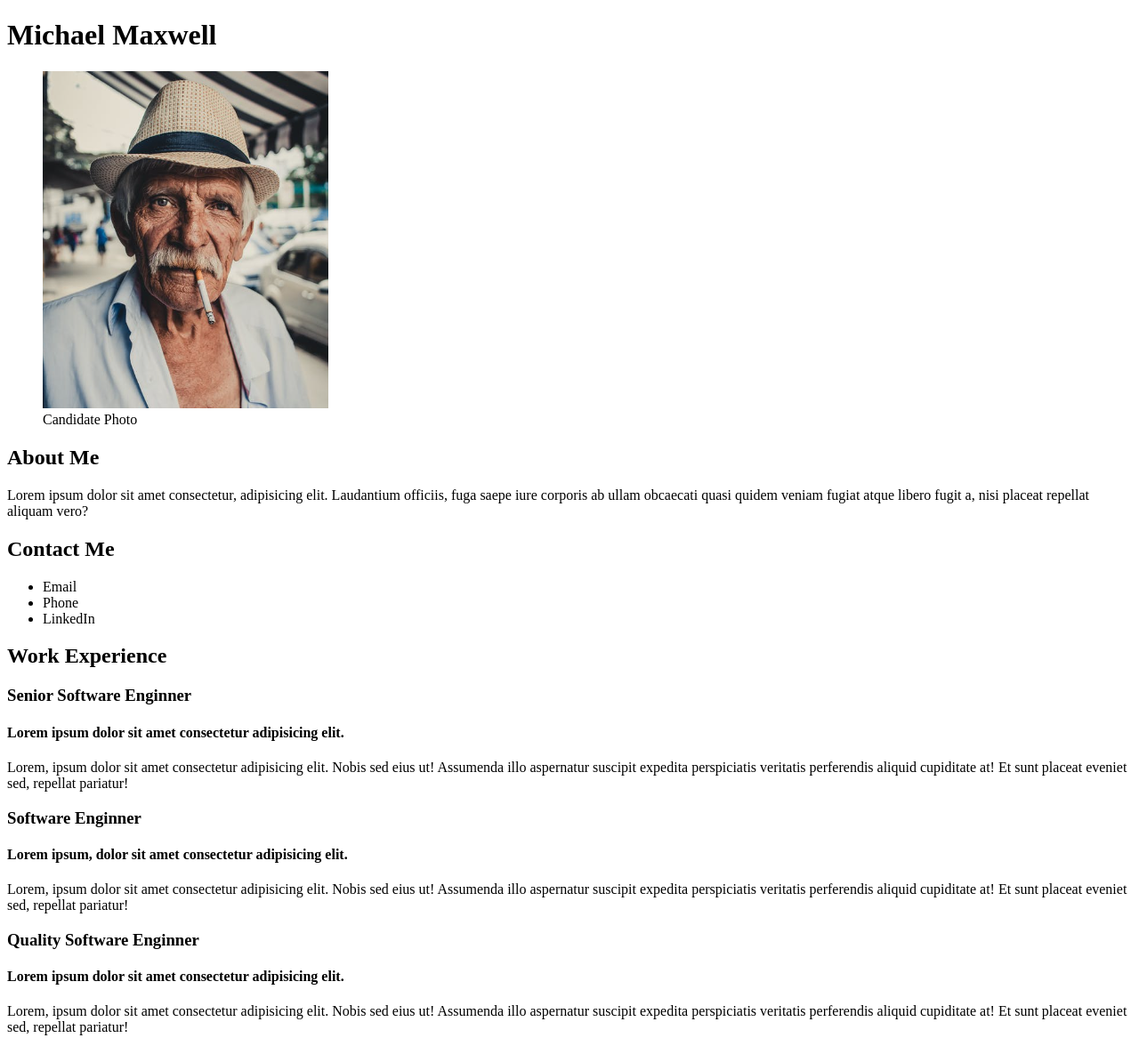
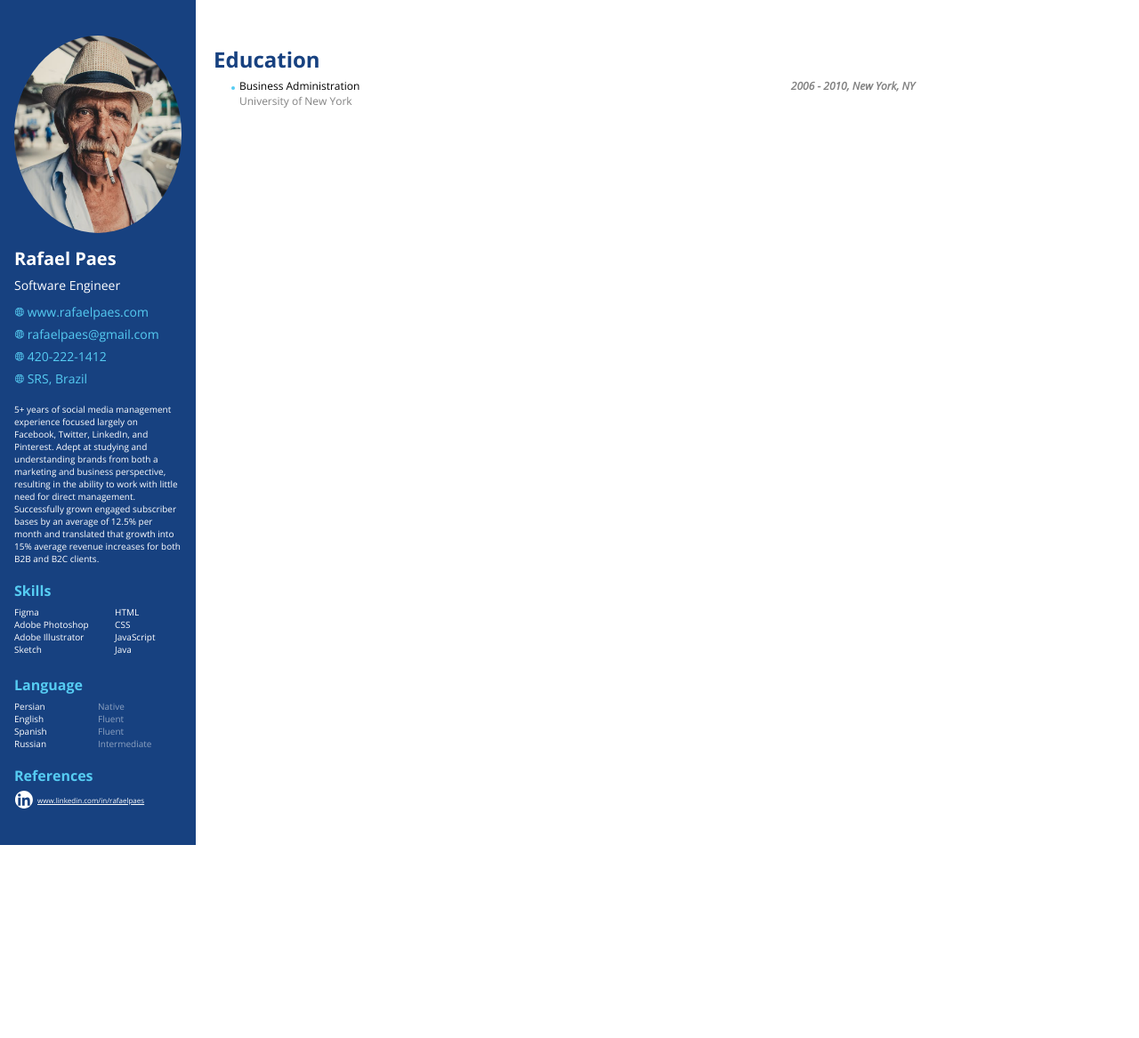
Before and after one commit to faelpaes/dm121-rafaelpaes-resume, a plain HTML site: page index.html in a window 1280 px wide. Shown: the top 1167 px of the page at 89% size. After the commit the page ends 950 px from the top, so only its background shows below. Drawn offline with nearby package versions, Linux system fonts and the light colour scheme.

Commit message:
feat: Added new css styles

```diff
--- a/index.html
+++ b/index.html
@@ -1,84 +1,86 @@
 <!DOCTYPE html>
 <html lang="en">
-
   <head>
-    <meta charset="UTF-8">
-    <meta http-equiv="X-UA-Compatible" content="IE=edge">
-    <meta name="viewport" content="width=device-width, initial-scale=1.0">
-    <title>Resume</title>
+    <meta charset="UTF-8" />
+    <meta http-equiv="X-UA-Compatible" content="IE=edge" />
+    <meta name="viewport" content="width=device-width, initial-scale=1.0" />
+    <title>Rafael Paes - Software Engineer</title>
+    <link rel="preconnect" href="https://fonts.googleapis.com" />
+    <link rel="preconnect" href="https://fonts.gstatic.com" crossorigin />
+    <link
+      href="https://fonts.googleapis.com/css2?family=Open+Sans:ital,wght@0,400;0,700;1,400&display=swap"
+      rel="stylesheet"
+    />
+    <link rel="stylesheet" href="style.css" />
   </head>
-
   <body>
-    <h1>Michael Maxwell</h1>
-    <figure>
-        <img src="images/photo.PNG" alt="Candidate Photo">
-        <figcaption>Candidate Photo</figcaption>
-    </figure>
-    <section>
-        <h2>About Me</h2>
+    <div class="wrapper flex">
+      <aside>
+        <img src="images/photo.PNG" alt="Rafael Paes's picture" />
+        <h1>Rafael Paes</h1>
+        <h2>Software Engineer</h2>
+        <ul class="links">
+          <li><img src="images/globle.svg" /> www.rafaelpaes.com</li>
+          <li><img src="images/globle.svg" /> rafaelpaes@gmail.com</li>
+          <li><img src="images/globle.svg" /> 420-222-1412</li>
+          <li><img src="images/globle.svg" /> SRS, Brazil</li>
+        </ul>
         <p>
-            Lorem ipsum dolor sit amet consectetur, adipisicing elit. Laudantium officiis, fuga saepe iure corporis ab
-            ullam obcaecati quasi quidem veniam fugiat atque libero fugit a, nisi placeat repellat aliquam vero?
+          5+ years of social media management experience focused largely on
+          Facebook, Twitter, LinkedIn, and Pinterest. Adept at studying and
+          understanding brands from both a marketing and business perspective,
+          resulting in the ability to work with little need for direct
+          management. Successfully grown engaged subscriber bases by an average
+          of 12.5% per month and translated that growth into 15% average revenue
+          increases for both B2B and B2C clients.
         </p>
-    </section>
-    <section>
-        <h2>Contact Me</h2>
-        <nav>
-            <ul>
-                <li>Email</li>
-                <li>Phone</li>
-                <li>LinkedIn</li>
+        <h3>Skills</h3>
+        <ul class="skills">
+          <li>Figma</li>
+          <li>Adobe Photoshop</li>
+          <li>Adobe Illustrator</li>
+          <li>Sketch</li>
+          <li>HTML</li>
+          <li>CSS</li>
+          <li>JavaScript</li>
+          <li>Java</li>
         </ul>
-        </nav>
-    </section>
-    <section>
-        <h2>Work Experience</h2>
-        <div>
-            <h3>Senior Software Enginner</h3>
-            <h4>Lorem ipsum dolor sit amet consectetur adipisicing elit.</h4>
-            <p>Lorem, ipsum dolor sit amet consectetur adipisicing elit. Nobis sed eius ut! Assumenda illo aspernatur
-                suscipit expedita perspiciatis veritatis perferendis aliquid cupiditate at! Et sunt placeat eveniet sed,
-                repellat pariatur!
-            </p>
-        </div>
-        <div>
-            <h3>Software Enginner</h3>
-            <h4>Lorem ipsum, dolor sit amet consectetur adipisicing elit.</h4>
-            <p>Lorem, ipsum dolor sit amet consectetur adipisicing elit. Nobis sed eius ut! Assumenda illo aspernatur
-                suscipit expedita perspiciatis veritatis perferendis aliquid cupiditate at! Et sunt placeat eveniet sed,
-                repellat pariatur!
-            </p>
-        </div>
-        <div>
-            <h3>Quality Software Enginner</h3>
-            <h4>Lorem ipsum dolor sit amet consectetur adipisicing elit.</h4>
-            <p>Lorem, ipsum dolor sit amet consectetur adipisicing elit. Nobis sed eius ut! Assumenda illo aspernatur
-                suscipit expedita perspiciatis veritatis perferendis aliquid cupiditate at! Et sunt placeat eveniet sed,
-                repellat pariatur!
-            </p>
-        </div>
-    </section>
-
+        <h3>Language</h3>
+        <ul class="language">
+          <li>
+            <span>Persian</span>
+            <span>Native</span>
+          </li>
+          <li>
+            <span>English</span>
+            <span>Fluent</span>
+          </li>
+          <li>
+            <span>Spanish</span>
+            <span>Fluent</span>
+          </li>
+          <li>
+            <span>Russian</span>
+            <span>Intermediate</span>
+          </li>
+        </ul>
+        <h3>References</h3>
+        <ul class="references">
+          <li><img src="images/linkedin.svg" /> www.linkedin.com/in/rafaelpaes</li>
+        </ul>
+      </aside>
       <section>
         <h2>Education</h2>
-        <div>
-            <h3>Lorem ipsum dolor sit amet consectetur adipisicing elit</h3>
-            <h4>Lorem ipsum dolor sit amet consectetur adipisicing elit.</h4>
-            <p>Lorem, ipsum dolor sit amet consectetur adipisicing elit. Nobis sed eius ut! Assumenda illo aspernatur
-                suscipit expedita perspiciatis veritatis perferendis aliquid cupiditate at! Et sunt placeat eveniet sed,
-                repellat pariatur!
-            </p>
+        <ul>
+          <li>
+            <span>
+              Business Administration<br />
+              <span>University of New York</span>
+            </span>
+            <span>2006 - 2010, New York, NY</span>
+          </li>
+        </ul>
+      </section>
     </div>
-        <div>
-            <h3>Lorem ipsum, dolor sit amet consectetur adipisicing elit</h3>
-            <h4>Lorem ipsum, dolor sit amet consectetur adipisicing elit.</h4>
-            <p>Lorem, ipsum dolor sit amet consectetur adipisicing elit. Nobis sed eius ut! Assumenda illo aspernatur
-                suscipit expedita perspiciatis veritatis perferendis aliquid cupiditate at! Et sunt placeat eveniet sed,
-                repellat pariatur!
-            </p>
-        </div>
-
-    </section>
   </body>
-
 </html>
--- /dev/null
+++ b/style.css
@@ -0,0 +1,146 @@
+* {
+    font-family: "Open Sans";
+    margin: 0;
+    padding: 0;
+    box-sizing: border-box;
+  }
+
+  .flex {
+    display: flex;
+    gap: 20px;
+  }
+
+  aside {
+    background-color: #174180;
+    color: #fff;
+    padding: 40px 16px;
+    width: 220px;
+    font-size: 14px;
+    min-height: 100vh;
+  }
+
+  aside li {
+    margin: 0;
+  }
+
+  aside .links {
+    color: #56ccf2;
+    list-style: none;
+    margin-bottom: 15px;
+  }
+
+  aside .links li {
+    line-height: 25px;
+  }
+
+  aside > img {
+    border-radius: 50%;
+    display: block;
+    margin: 0 auto;
+    /* width: 180px; */
+    width: 100%;
+  }
+
+  aside h1 {
+    font-size: 20px;
+    margin-top: 15px;
+    margin-bottom: 7px;
+  }
+
+  aside h2 {
+    font-size: 14px;
+    font-weight: normal;
+    margin-bottom: 8px;
+  }
+
+  aside p {
+    font-size: 10px;
+  }
+
+  aside h3 {
+    margin: 18px 0 6px 0;
+    color: #56ccf2;
+    font-size: 16px;
+  }
+
+  .skills {
+    display: flex;
+    flex-wrap: wrap;
+    flex-direction: column;
+    list-style: none;
+    font-size: 10px;
+    height: 60px;
+  }
+
+  .language {
+    list-style: none;
+  }
+
+  .language li {
+    display: grid;
+    grid-template-columns: 1fr 1fr;
+    font-size: 10px;
+  }
+
+  .language span:nth-child(2) {
+    opacity: 0.5;
+  }
+
+  .references {
+    list-style: none;
+    font-size: 8px;
+  }
+
+  .references li {
+    display: flex;
+    align-items: center;
+    gap: 5px;
+    text-decoration: underline;
+  }
+
+  section h2 {
+    margin-top: 50px;
+    margin-bottom: 5px;
+    color: #174180;
+  }
+
+  section {
+    width: 60%;
+  }
+
+  section ul {
+    margin-left: 20px;
+    font-size: 12px;
+    width: 100%;
+  }
+
+  section li::marker {
+    color: #56CCF2;
+  }
+
+  section li {
+    display: flex;
+    align-items: baseline;
+    text-indent: 5px;
+  }
+
+  section li::before {
+    content: "";
+    height: 4px;
+    width: 4px;
+    background-color: #56CCF2;
+    border-radius: 50%;
+  }
+
+  section span > span {
+    color: #828282;
+    margin-left: 5px;
+    margin-top: 4px;
+  }
+
+  section span + span {
+    color: #828282;
+    font-weight: bold;
+    font-style: italic;
+    margin-left: auto;
+  }
```
Also changed, not shown: images/globle.svg (added), images/linkedin.svg (added). Lines whose indentation alone changed are shown as unchanged.
